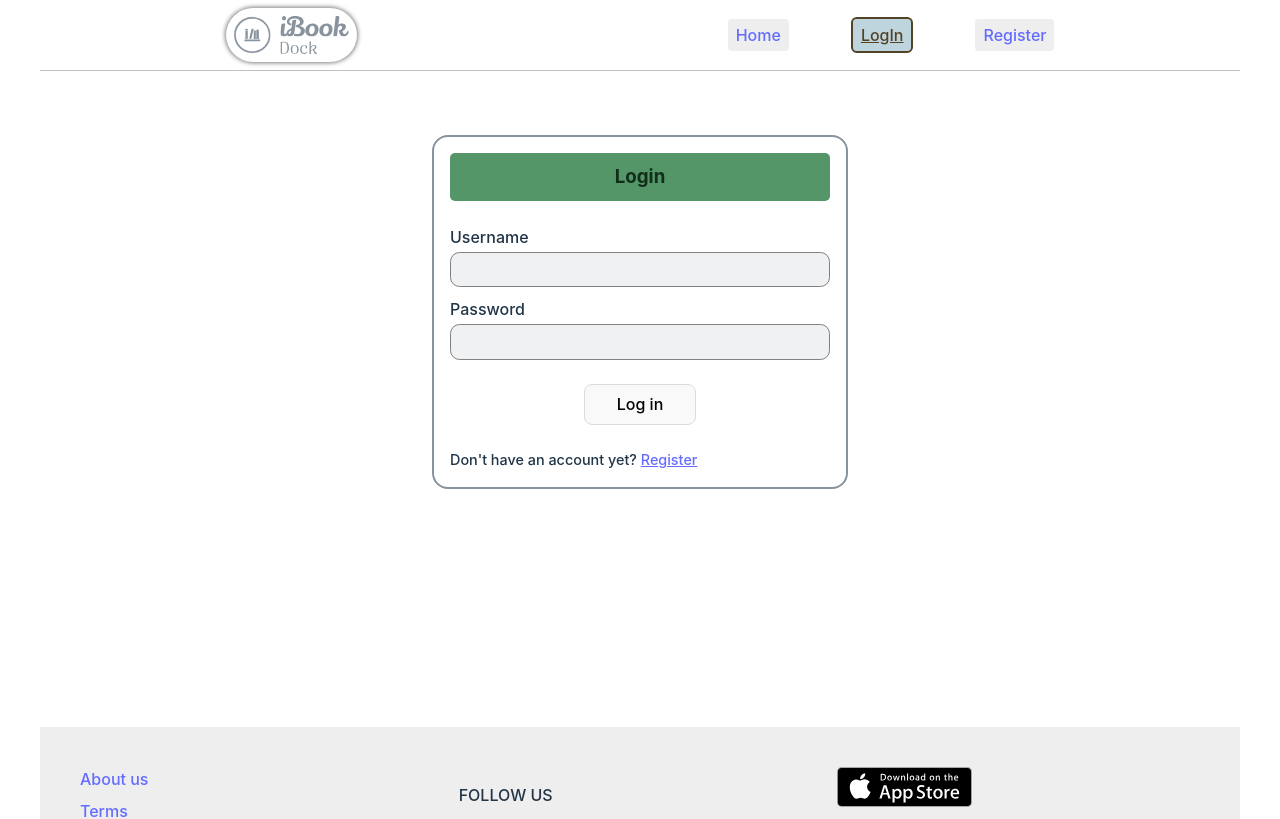
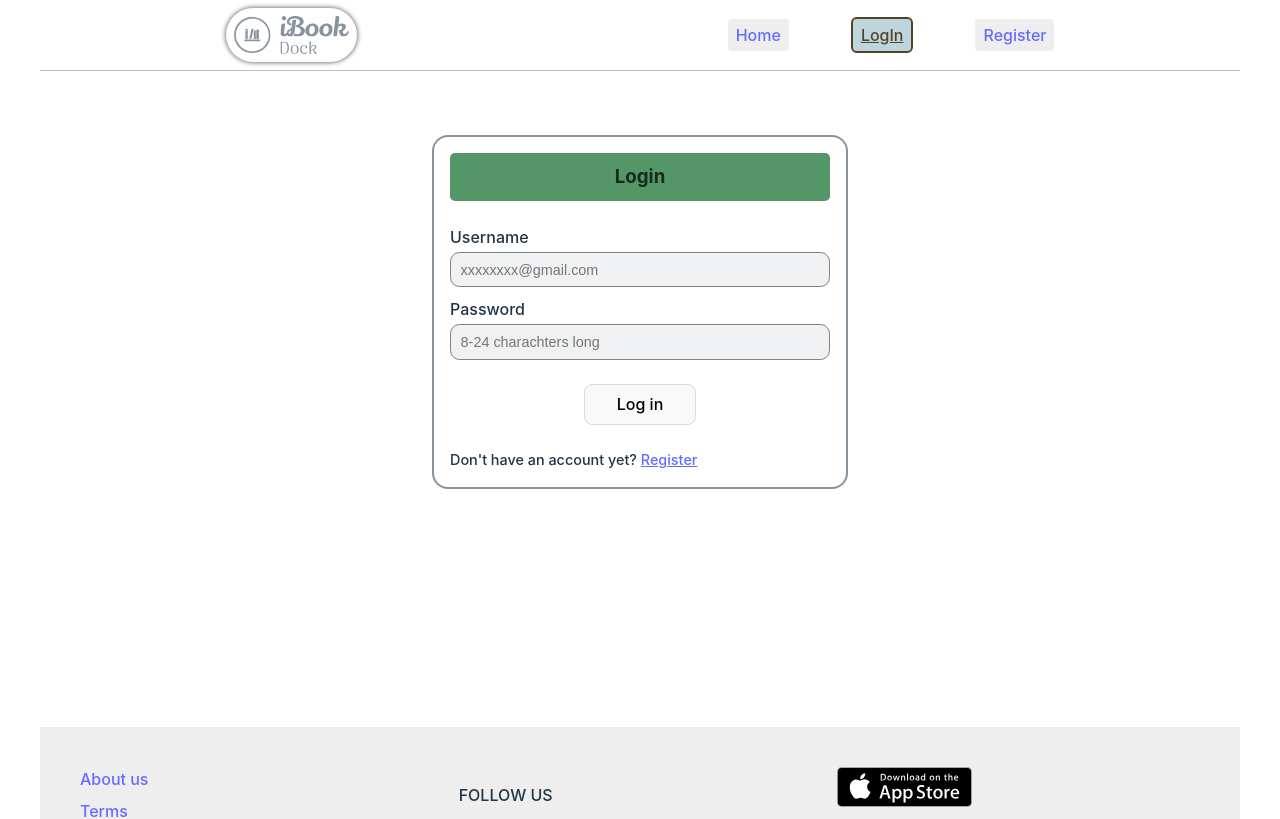
Before and after one commit to Amine-UiWeb/mern-IBook, a React (Vite) app in the folder client/: page /login in a window 1280 px wide. Shown: the top 819 px of the page. Built offline with nearby package versions, Linux system fonts and the light colour scheme.

Commit message:
Client: misc changes

```diff
--- a/client/src/index.css
+++ b/client/src/index.css
@@ -137,6 +137,9 @@ input {
 input:focus-within {
   outline-color: var(--pri-blue-600);
   background: #fff;
+}
+input::placeholder {
+  font-size: var(--fs-0-9);
 }
 
 button {
--- a/client/src/pages/LoginPage.jsx
+++ b/client/src/pages/LoginPage.jsx
@@ -35,6 +35,7 @@ const LoginPage = () => {
           value={username}
           onChange={(e) => onUsernameChange(e.target.value)}
           autoComplete="off"
+          placeholder="xxxxxxxx@gmail.com"
         />
 
         <label htmlFor="password" className="fw-500">Password</label>
@@ -44,6 +45,7 @@ const LoginPage = () => {
           name="password"
           value={password}
           onChange={(e) => onPasswordChange(e.target.value)}
+          placeholder="8-24 charachters long"
         />
 
         <button className="btn" onClick={handleSubmit}>Log in</button>
--- a/client/src/pages/RegisterPage.jsx
+++ b/client/src/pages/RegisterPage.jsx
@@ -37,6 +37,7 @@ const RegisterPage = () => {
           value={username}
           onChange={(e) => onUsernameChange(e.target.value)}
           autoComplete="off"
+          placeholder="xxxxxxxx@gmail.com"
         />
 
         <label htmlFor="password" className="fw-500">Password</label>
@@ -46,6 +47,7 @@ const RegisterPage = () => {
           name="password"
           value={password}
           onChange={(e) => onPasswordChange(e.target.value)}
+          placeholder="Must be 8-24 charachters long"
         />
 
         <label htmlFor="confirmPwd" className="fw-500">Confirm Password</label>
@@ -55,6 +57,7 @@ const RegisterPage = () => {
           name="confirmPwd"
           value={confirmPwd}
           onChange={(e) => onConfirmPwdChange(e.target.value)}
+          placeholder="Retype password..."
         />
 
         <button className="btn" onClick={handleSubmit}>Register</button>
```
Also changed, not shown: 1 other file (tests, documents, lock files or other folders).
